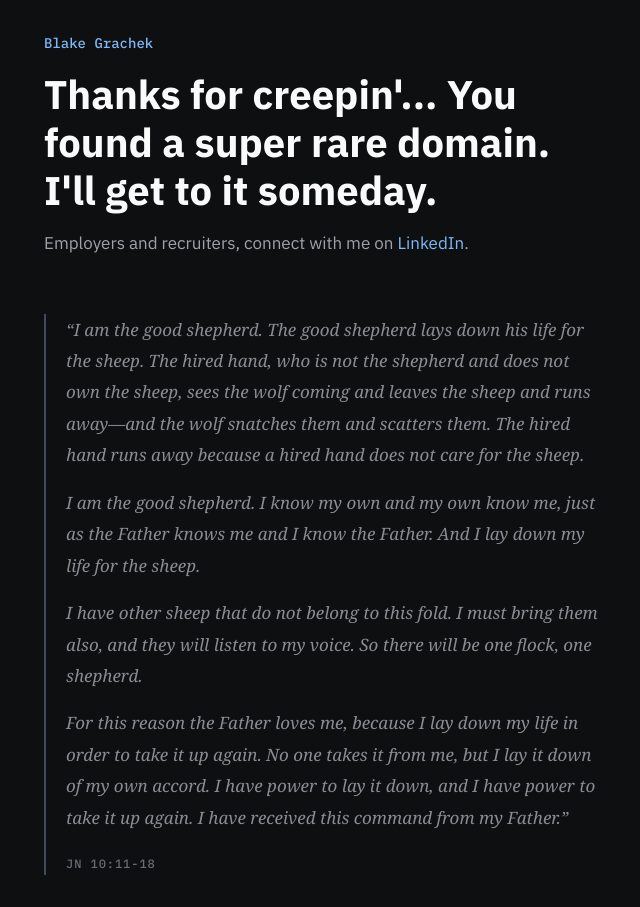
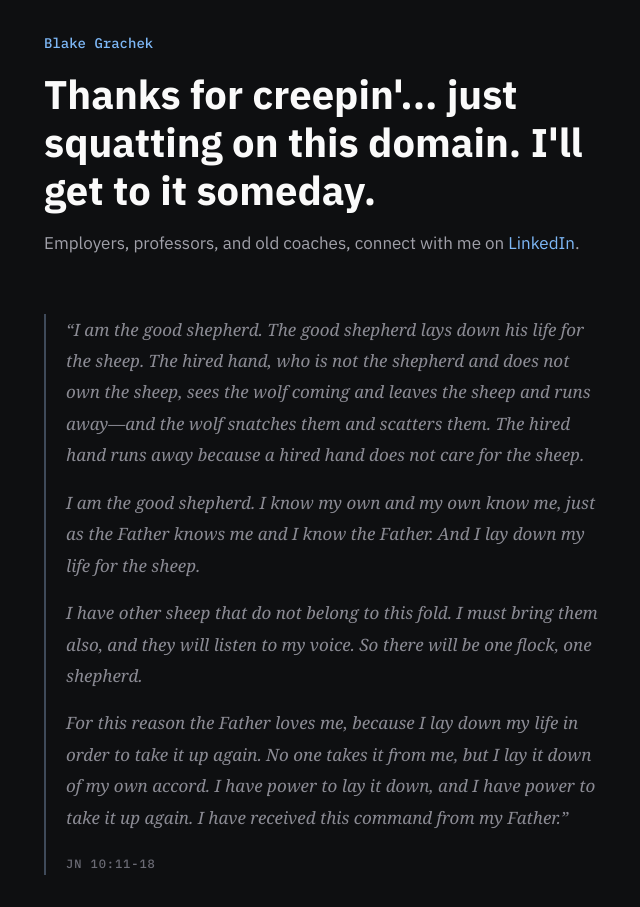
Before and after one commit to bmgrachek/bmgrachek.github.io, a Jekyll site: the page built from index.md, in a window 1280 px wide. Shown: the whole page, without its empty margins (316-956 px from the left). Built offline with Jekyll 4.4.1, drawn with Linux system fonts in a browser that asks for light colours.

Commit message:
Update heading and paragraph content in index.md

```diff
--- a/index.md
+++ b/index.md
@@ -8,8 +8,8 @@ title: Blake Grachek
   .scripture cite { display: block; margin-top: 1.25rem; font-family: 'IBM Plex Mono', monospace; font-size: 0.75rem; font-style: normal; letter-spacing: 0.08em; text-transform: uppercase; color: #6b6b75; }
 </style>
 <div class="name">Blake Grachek</div>
-<h1>Thanks for creepin'... You found a super rare domain. I'll get to it someday.</h1>
-<p>Employers and recruiters, connect with me on <a href="https://www.linkedin.com/in/blakegrachek/" target="_blank" rel="noopener">LinkedIn</a>.</p>
+<h1>Thanks for creepin'... just squatting on this domain. I'll get to it someday.</h1>
+<p>Employers, professors, and old coaches, connect with me on <a href="https://www.linkedin.com/in/blakegrachek/" target="_blank" rel="noopener">LinkedIn</a>.</p>
 <blockquote class="scripture">
   <p>“I am the good shepherd. The good shepherd lays down his life for the sheep. The hired hand, who is not the shepherd and does not own the sheep, sees the wolf coming and leaves the sheep and runs away—and the wolf snatches them and scatters them. The hired hand runs away because a hired hand does not care for the sheep.</p>
   <p>I am the good shepherd. I know my own and my own know me, just as the Father knows me and I know the Father. And I lay down my life for the sheep.</p>
```
